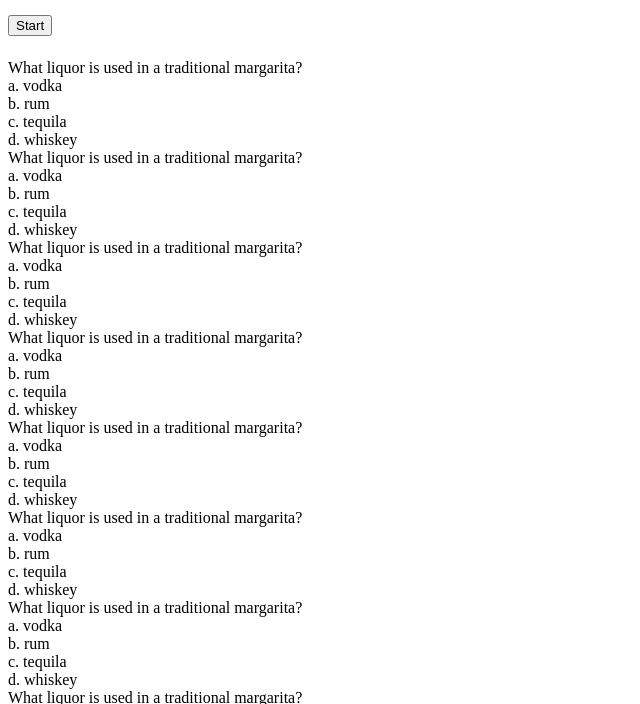
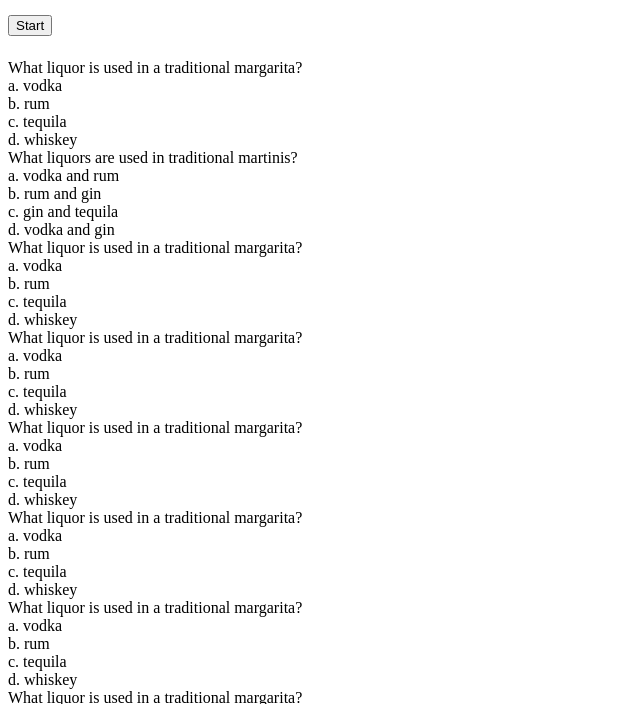
Before and after one commit to kiri-smith/quiz, a plain HTML site: page index.html in a window 1280 px wide. Shown: the part 79-783 px from the top of the page, without its empty margins (0-640 px from the left). Drawn offline with Linux system fonts and the light colour scheme.

Commit message:
html content added, pseudocode added to js

```diff
--- a/index.html
+++ b/index.html
@@ -26,11 +26,11 @@
                 <div>d. whiskey</div>
             </div>
 
-            <div class="question-two">What liquor is used in a traditional margarita?
-                <div>a. vodka</div>
-                <div>b. rum</div>
-                <div>c. tequila</div>
-                <div>d. whiskey</div>
+            <div class="question-two">What liquors are used in traditional martinis?
+                <div>a. vodka and rum</div>
+                <div>b. rum and gin</div>
+                <div>c. gin and tequila</div>
+                <div>d. vodka and gin</div>
             </div>
 
             <div class="question-three">What liquor is used in a traditional margarita?
```
